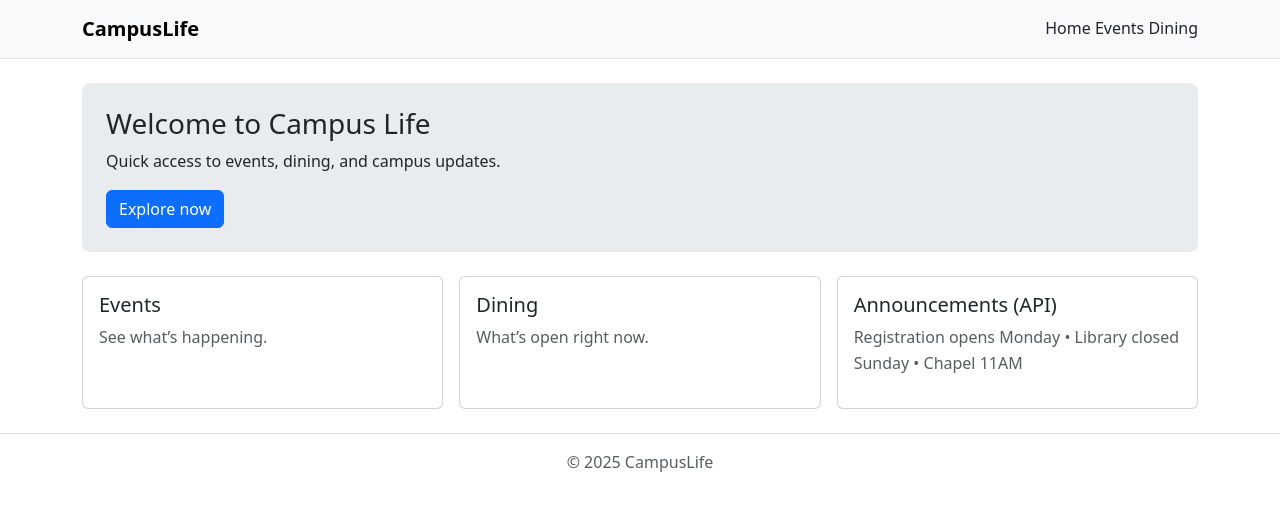
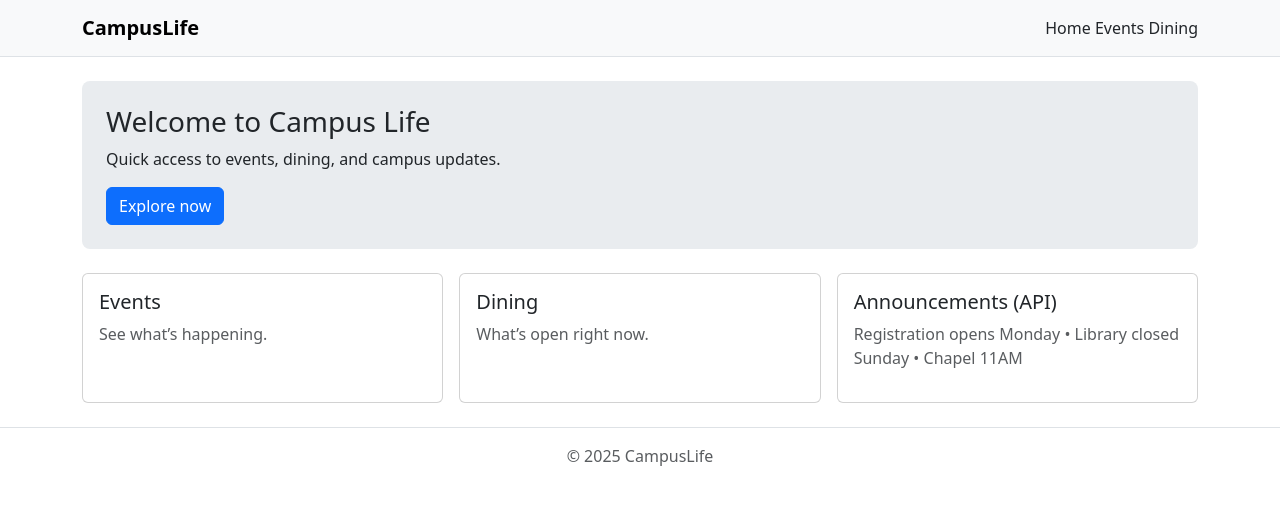
Before and after one commit to nehnasebeer/campuslife, a plain HTML site: page index.html in a window 1280 px wide. Drawn offline with nearby package versions, Linux system fonts and the light colour scheme.

Commit message:
Minor style polish

```diff
--- a/css/style.css
+++ b/css/style.css
@@ -1,2 +1,2 @@
-body { line-height: 1.6; }
+body { line-height: 1.5; }
 .card:hover { box-shadow: 0 0.5rem 1rem rgba(0,0,0,.08); }
```
